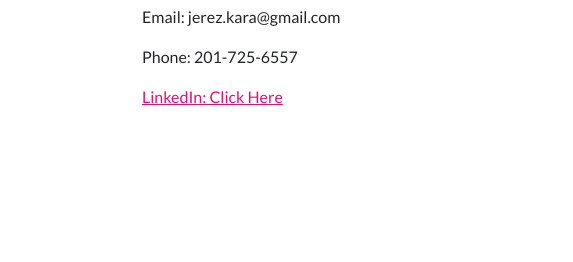
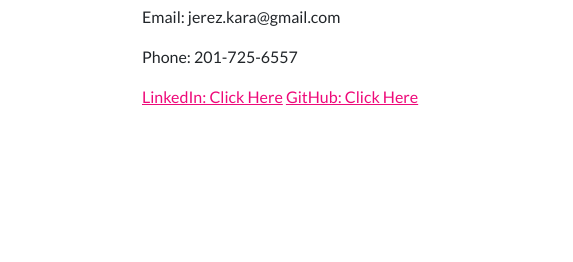
Before and after one commit to KaraJerez/KaraJerez.github.io, a plain HTML site: page index.html in a window 1280 px wide. Shown: the part 1338-1600 px from the top of the page, 570-1143 px from the left. Drawn offline with nearby package versions, Linux system fonts and the light colour scheme.

Commit message:
Add files via upload

```diff
--- a/index.html
+++ b/index.html
@@ -76,6 +76,7 @@
                             <p>Email: jerez.kara@gmail.com</p>
                             <p>Phone: 201-725-6557</p>
                             <a href="https://www.linkedin.com/in/karajerez">LinkedIn: Click Here</a>
+                            <a href="https://github.com/karajerez">GitHub: Click Here</a>
                         </div>
                     </div>
                 </div>
```
